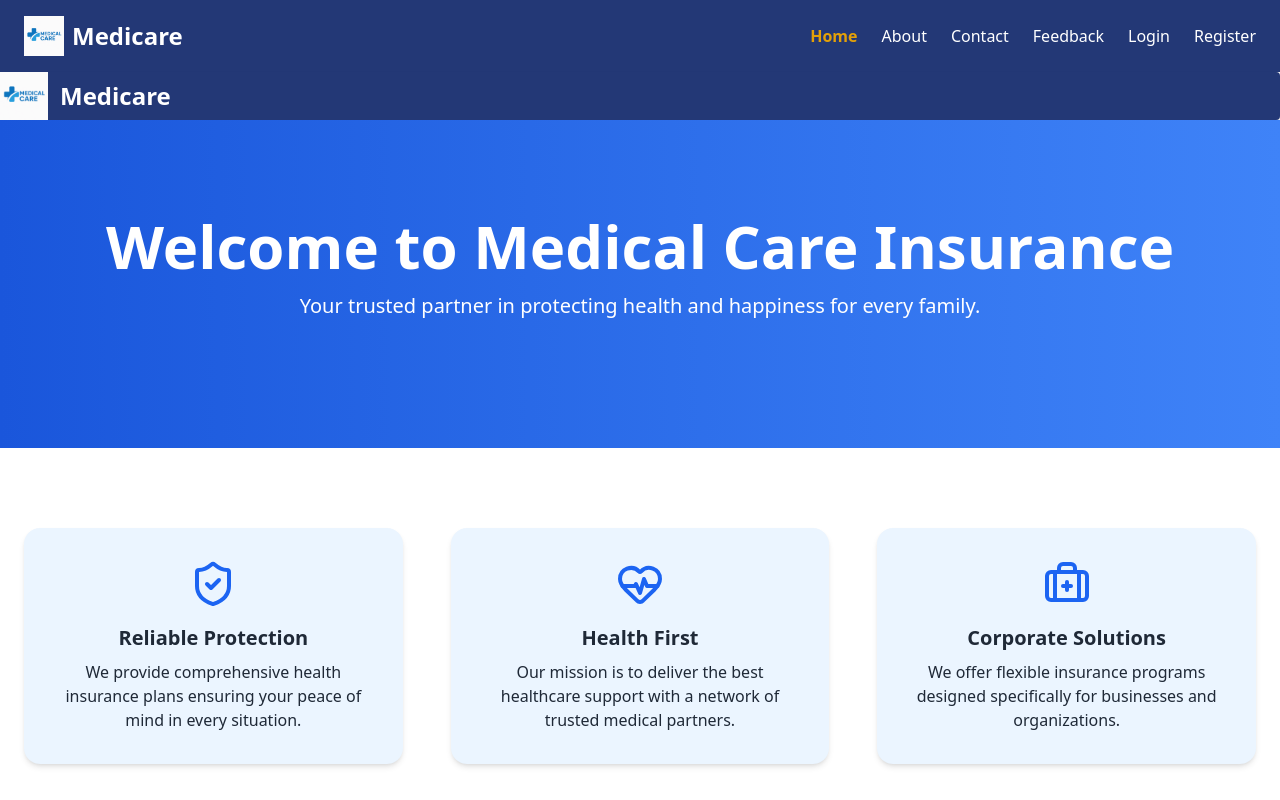
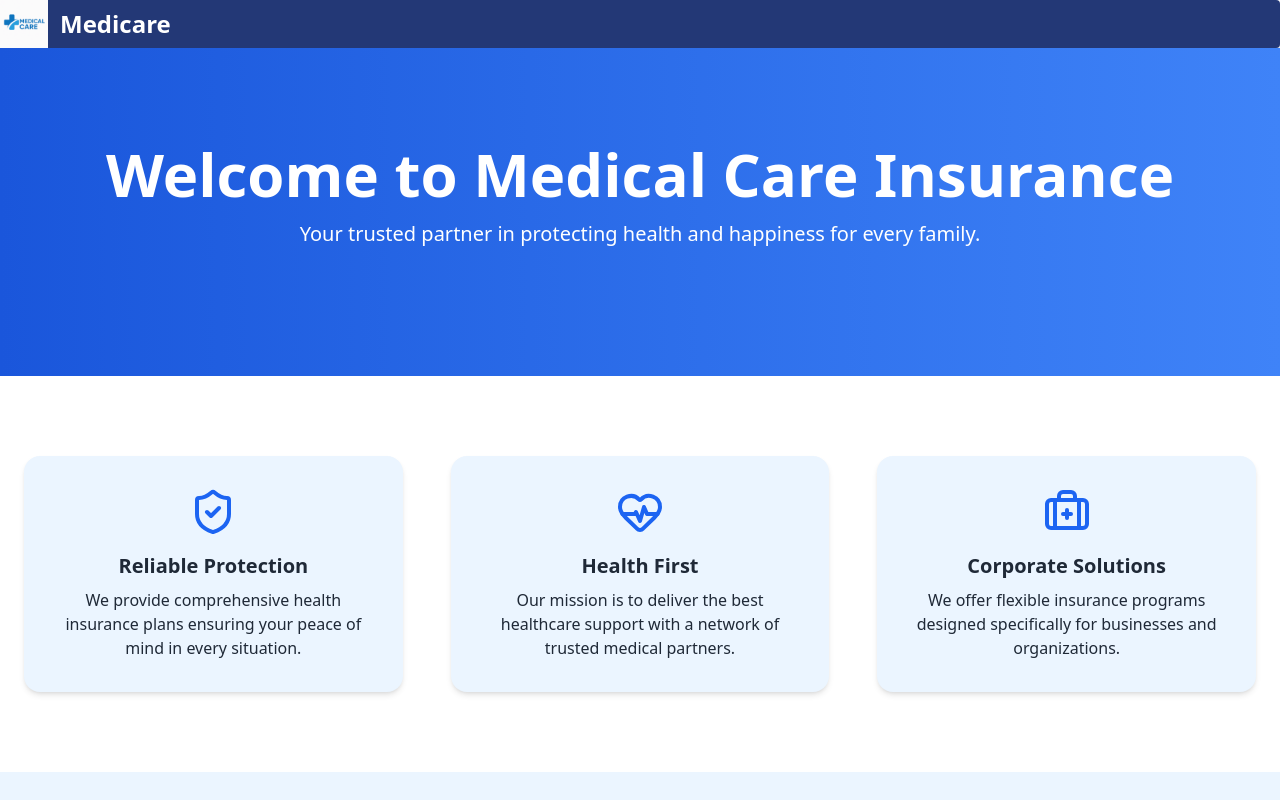
Before and after one commit to Nguyenminhthuc12032001/projectHK3, a React (Vite) app in the folder Project3_Frontend/: page / in a window 1280 px wide. Shown: the top 800 px of the page. Built offline with nearby package versions, Linux system fonts and the light colour scheme.

Commit message:
Dat commit

```diff
--- a/Project3_Frontend/src/layouts/PublicLayout.jsx
+++ b/Project3_Frontend/src/layouts/PublicLayout.jsx
@@ -7,7 +7,6 @@ import { AuthProvider } from "../context/AuthContext.jsx";
 export default function PublicLayout() {
   return (
     <div>
-      <Navbar></Navbar>
       <NavbarPublic></NavbarPublic>
       <main className="">
         <Outlet />
```
Also changed, not shown: Project3_Frontend/src/routes/AppRoutes.jsx (+4 -5 lines).
